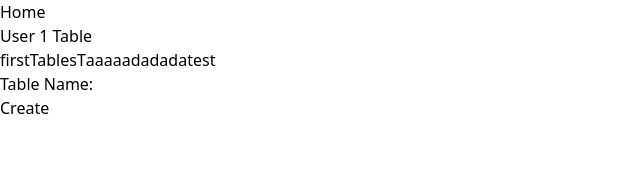
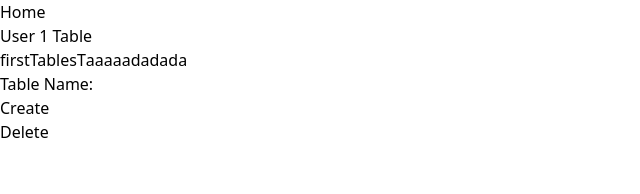
Before and after one commit to purachetzheng/sec-2-group-7-project-User_Manager, a Vue app: page /profile-workbench/1 in a window 1280 px wide. Shown: the top 194 px of the page, without its empty margins (0-640 px from the left). Built offline with nearby package versions, Linux system fonts and the light colour scheme; data requests are answered from the project's data file; the HTML template or start-up script is replaced by a standard one.

Commit message:
Update fetch delete method

```diff
--- a/data/db.json
+++ b/data/db.json
@@ -31,21 +31,6 @@
       "tableName": "adadada",
       "userId": 1,
       "id": 8
-    },
-    {
-      "tableName": "test",
-      "userId": 1,
-      "id": 9
-    },
-    {
-      "tableName": "test",
-      "userId": 2,
-      "id": 10
-    },
-    {
-      "tableName": "test01",
-      "userId": 2,
-      "id": 11
     }
   ],
   "rows": [
@@ -127,6 +112,14 @@
       "tableId": 1,
       "tagMembers": [],
       "id": 15
+    },
+    {
+      "name": "asdadadada",
+      "email": "nabin.ameen@gmail.com",
+      "date": "11/11/2020",
+      "tableId": 8,
+      "tagMembers": [],
+      "id": 16
     }
   ],
   "tags": [
--- a/src/views/MyTable.vue
+++ b/src/views/MyTable.vue
@@ -1,8 +1,15 @@
 <script setup>
-import { ref, computed, reactive, nextTick, onBeforeMount, onMounted } from 'vue';
+import {
+  ref,
+  computed,
+  reactive,
+  nextTick,
+  onBeforeMount,
+  onMounted,
+} from "vue";
+import EditTable from "../components/EditTable.vue";
 //router
-import { useRoute, useRouter } from 'vue-router';
-import EditTable from '../components/EditTable.vue';
+import { useRoute, useRouter } from "vue-router";
 const { params } = useRoute();
 const router = useRouter();
 
@@ -11,58 +18,83 @@ console.log(params.userId);
 const tables = ref({});
 const getTables = async () => {
   console.log(params.userId);
-    const res = await fetch('http://localhost:5000/tables?userId=' + params.userId);
+  const res = await fetch(
+    "http://localhost:5000/tables?userId=" + params.userId
+  );
   if (res.status === 200) {
     tables.value = await res.json();
     console.log(tables.value);
-    } else console.log('error, cannot get table');
+  } else console.log("error, cannot get table");
 };
 onBeforeMount(async () => {
   await getTables();
 });
 const clickLink = (id) => {
-    router.push({ name: 'TableManager', params: { tableId: id } });
+  router.push({ name: "TableManager", params: { tableId: id } });
 };
 
+//CREATE
 const createNewTable = async (newTable) => {
-    if (tableNameText.value === '') {
-        alert('Please type your table name')
-    }else{
-        const res = await fetch('http://localhost:5000/tables?userId=' + params.userId, {
-            method: 'POST',
+  if (tableNameText.value === "") {
+    alert("Please type your table name");
+  } else {
+    const res = await fetch("http://localhost:5000/tables?userId=" + params.userId, {
+      method: "POST",
       headers: {
-                'content-type': 'application/json'
+        "content-type": "application/json",
       },
       body: JSON.stringify({
         tableName: newTable,
-                userId: Number(params.userId)
-            })
-        })
-        if(res.status === 201){
+        userId: Number(params.userId),
+      }),
+    });
+    if (res.status === 201) {
       const addedTable = await res.json();
-            tables.value.push(addedTable)
+      tables.value.push(addedTable);
       console.log("create table successfully");
-            alert(`User ${newTable} has been created.`)
+      alert(`User ${newTable} has been created.`);
       location.reload();
+    } else console.log("error, cannot create table");
   }
-        else console.log('error, cannot create table');
+};
+
+//DELETE
+const removeTable = async () => {
+  console.log("remove successed !");
+  let deleteTableId = prompt("Enter table ID");
+  if (deleteTableId === null) {
+    console.log("Cancel delete");
+    return;
+  } else {
+    const res = await fetch(`http://localhost:5000/tables/${deleteTableId}`, {
+      method: "DELETE",
+    });
+    if (res.status === 200) {
+      tables.value = tables.value.filter((table) => table.id !== deleteTableId);
+      // table.value.rows = table.value.rows.filter((user) => user.id !== id)
+      console.log("deleted successfully");
+      location.reload();
+    } else console.log("error, cannot delete");
   }
-}
-
+};
 </script>
 
 <template>
   <div class="p-4">
     <p class="text-xl">User {{ params.userId }} Table</p>
     <div class="flex space-x-4">
-            <button class="bg-red-400" v-for="(table, index) in tables" :key="index" @click="clickLink(table.id)">
+      <button
+        class="bg-red-400"
+        v-for="(table, index) in tables"
+        :key="index"
+        @click="clickLink(table.id)"
+      >
         {{ table.tableName }}
       </button>
     </div>
     <div>
-            <EditTable
-                @createTable = 'createNewTable'
-            />
+      <EditTable @createTable="createNewTable" />
+      <button @click="removeTable">Delete</button>
     </div>
   </div>
 </template>
```
Lines whose indentation alone changed are shown as unchanged.
